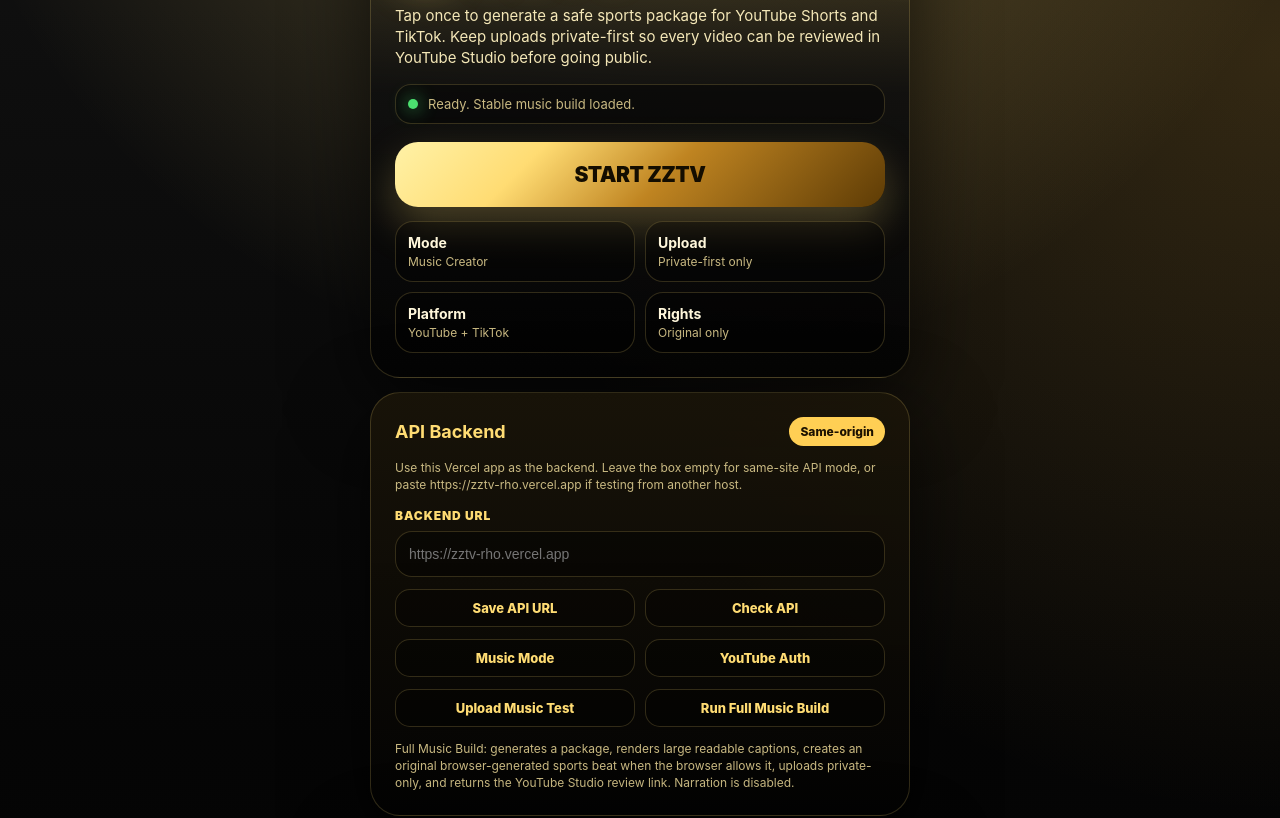
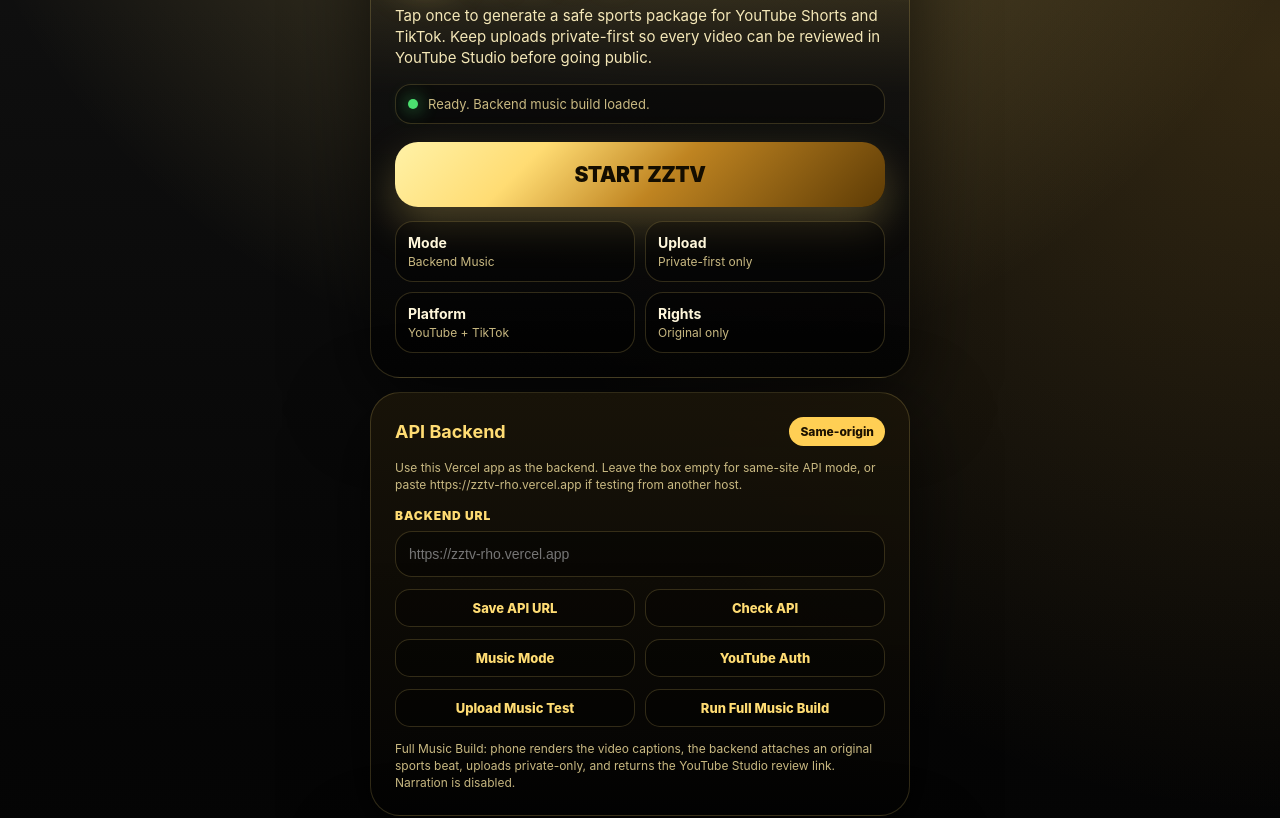
Before and after one commit to GCreative850/zztv, a website: page index.html in a window 1280 px wide. Shown: the part 141-959 px from the top of the page. Drawn offline with Linux system fonts and the light colour scheme.

Commit message:
Use backend music frontend

```diff
--- a/index.html
+++ b/index.html
@@ -28,7 +28,7 @@
       </div>
       <button id="startBtn" class="start-btn" type="button">START ZZTV</button>
       <div class="mode-grid" aria-label="ZZTV mode status">
-        <div class="mode-card"><strong>Mode</strong><span id="modeLabel">Music Creator</span></div>
+        <div class="mode-card"><strong>Mode</strong><span id="modeLabel">Backend Music</span></div>
         <div class="mode-card"><strong>Upload</strong><span>Private-first only</span></div>
         <div class="mode-card"><strong>Platform</strong><span>YouTube + TikTok</span></div>
         <div class="mode-card"><strong>Rights</strong><span>Original only</span></div>
@@ -55,7 +55,7 @@
         <button id="uploadTestBtn" type="button" class="secondary-btn">Upload Music Test</button>
         <button id="fullBuildBtn" type="button" class="secondary-btn">Run Full Music Build</button>
       </div>
-      <p class="small-note">Full Music Build: generates a package, renders large readable captions, creates an original browser-generated sports beat when the browser allows it, uploads private-only, and returns the YouTube Studio review link. Narration is disabled.</p>
+      <p class="small-note">Full Music Build: phone renders the video captions, the backend attaches an original sports beat, uploads private-only, and returns the YouTube Studio review link. Narration is disabled.</p>
     </section>
 
     <section class="panel">
@@ -83,7 +83,7 @@
       <ul class="gate-list">
         <li><span class="gate good"></span> Phone button and browser app</li>
         <li><span class="gate good"></span> Safe content-package generator</li>
-        <li><span class="gate good"></span> Original music-first video renderer</li>
+        <li><span class="gate good"></span> Backend original music mux</li>
         <li><span class="gate good"></span> YouTube private upload route</li>
         <li><span class="gate warn"></span> TikTok publishing still needs API approval</li>
       </ul>
@@ -91,6 +91,6 @@
     </section>
   </div>
 
-  <script src="app-stable.js" defer></script>
+  <script src="app-backend.js" defer></script>
 </body>
 </html>
```
